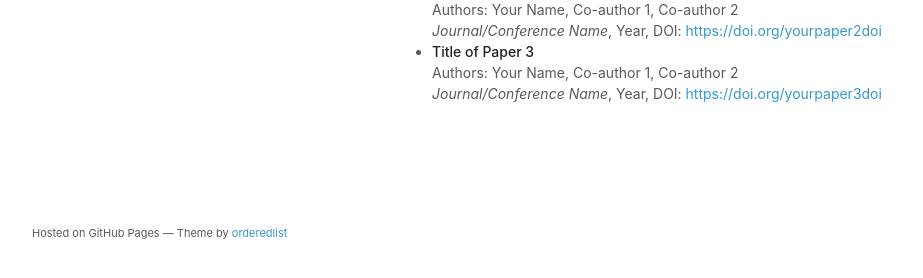
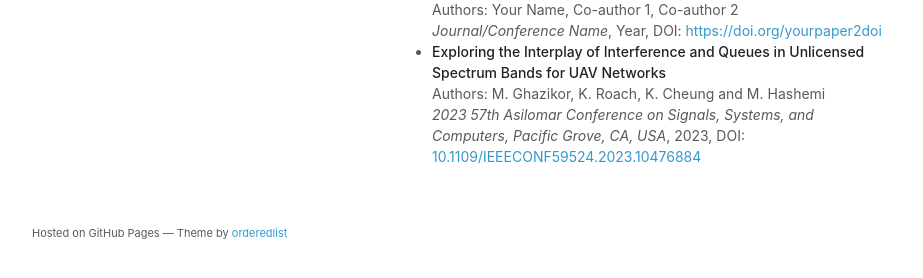
Before and after one commit to msdgzk/masoudghazikor.github.io, a plain HTML site: page index.html in a window 1280 px wide. Shown: the part 488-766 px from the top of the page, without its empty margins (178-1101 px from the left). Drawn offline with Linux system fonts and the light colour scheme.

Commit message:
index.html

```diff
--- a/index.html
+++ b/index.html
@@ -47,9 +47,9 @@
             <em>Journal/Conference Name</em>, Year, DOI: <a href="https://doi.org/yourpaper2doi" target="_blank">https://doi.org/yourpaper2doi</a>
           </li>
           <li>
-            <strong>Title of Paper 3</strong><br>
-            Authors: Your Name, Co-author 1, Co-author 2<br>
-            <em>Journal/Conference Name</em>, Year, DOI: <a href="https://doi.org/yourpaper3doi" target="_blank">https://doi.org/yourpaper3doi</a>
+            <strong>Exploring the Interplay of Interference and Queues in Unlicensed Spectrum Bands for UAV Networks</strong><br>
+            Authors: M. Ghazikor, K. Roach, K. Cheung and M. Hashemi<br>
+            <em>2023 57th Asilomar Conference on Signals, Systems, and Computers, Pacific Grove, CA, USA</em>, 2023, DOI: <a href="https://doi.org/10.1109/IEEECONF59524.2023.10476884" target="_blank">10.1109/IEEECONF59524.2023.10476884</a>
           </li>
         </ul>
 
```
